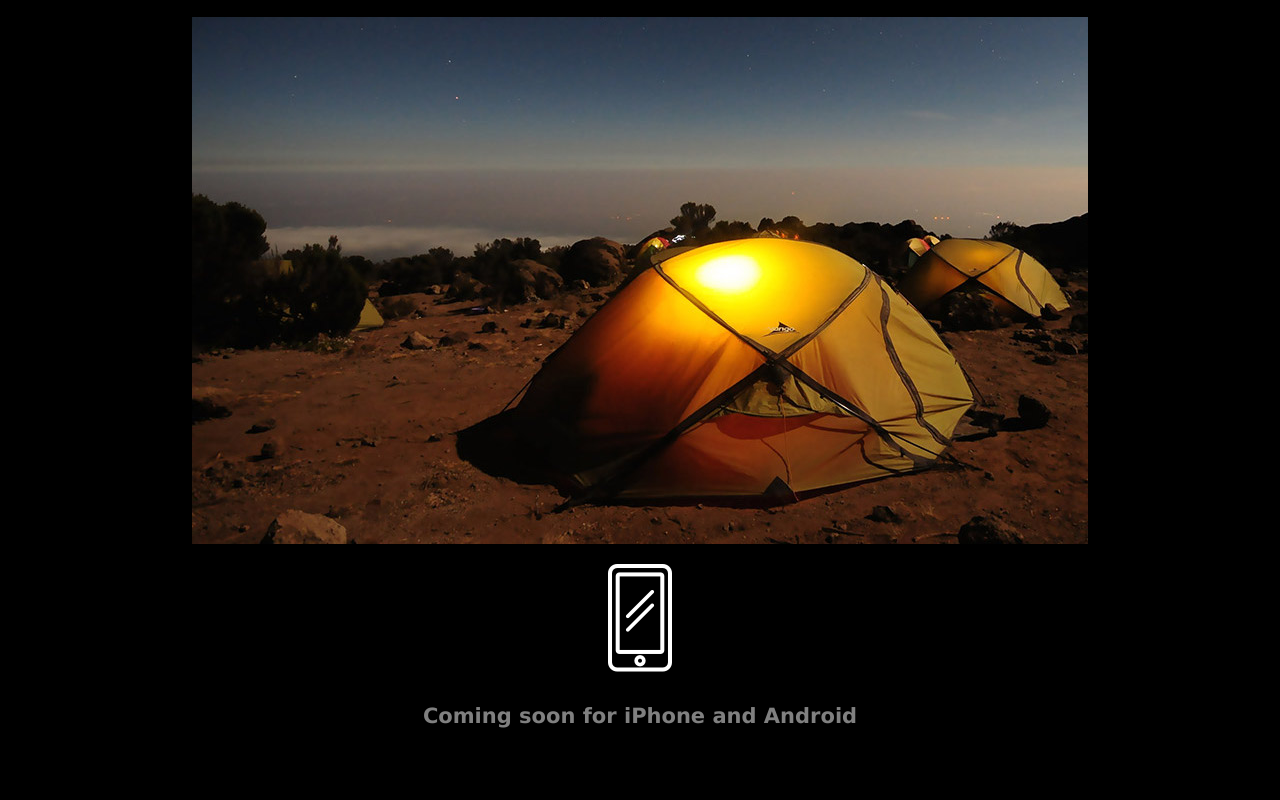
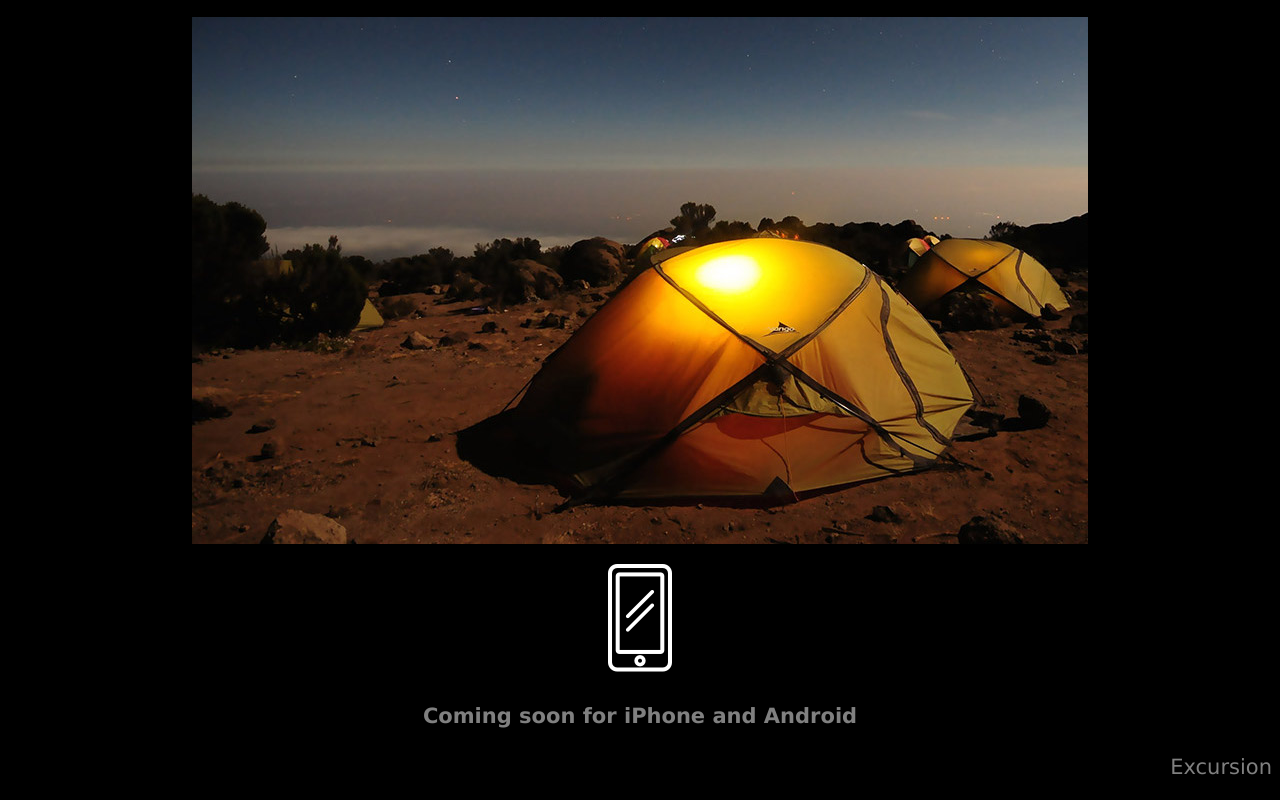
Before and after one commit to pletniri/excursion, a plain HTML site: page index.html in a window 1280 px wide. Shown: the part 468-1268 px from the top of the page. Drawn offline with Linux system fonts and the light colour scheme.

Commit message:
Last update

```diff
--- a/index.html
+++ b/index.html
@@ -23,7 +23,7 @@
         <p><img src="images/camp.jpg"></p>
         <p><img src="images/phone.png"></p>
         <h4 class="header--subheader">Coming soon for iPhone and Android</h4>
-        <p class=".footer--copyright">Excursion</p>
+        <p class="footer--copyright">Excursion</p>
 
 
     </body>
--- a/resources/css/style.css
+++ b/resources/css/style.css
@@ -32,4 +32,5 @@ body {
 .footer--copyright {
     font-size: 21px;
     color: gray;
+    text-align: right;
 }
```
